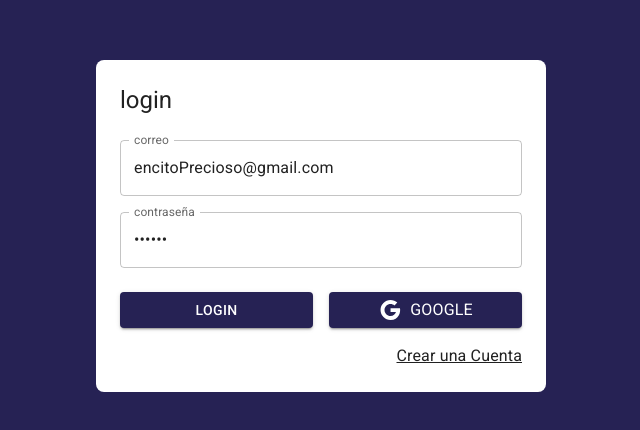
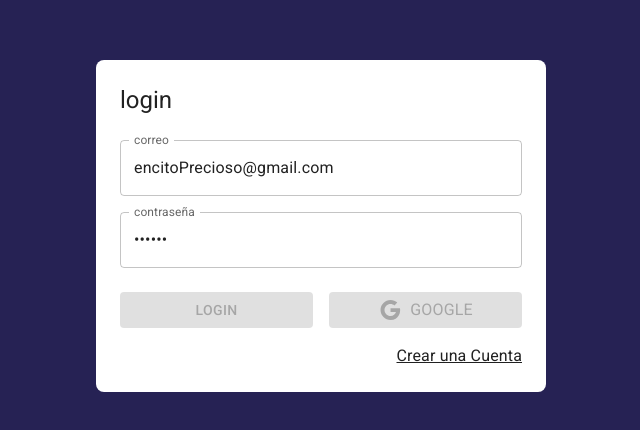
Before and after one commit to Dennisb-galeano/Journal-App, a React (Vite) app: page /auth/login in a window 1280 px wide. Shown: the part 174-604 px from the top of the page, without its empty margins (319-959 px from the left). Built offline with nearby package versions, Linux system fonts and the light colour scheme.

Commit message:
SC19 cl279-280 firebase SignIN Google - Disparar auth de google y deshabilitar botones login si se esta en progreso la autenticacion.

```diff
--- a/src/auth/pages/LoginPage.jsx
+++ b/src/auth/pages/LoginPage.jsx
@@ -1,15 +1,19 @@
 
 //crea el diseño
-import { useDispatch } from 'react-redux';
+import { useMemo } from 'react';
+
+import { useDispatch, useSelector } from 'react-redux';
 import { Link as RouterLink } from 'react-router-dom'; //para que no hayan conflictos al haber dos link, se le va colocar un "alias"
 import { Google } from "@mui/icons-material";
 import { Grid, TextField, Typography, Button, Link } from "@mui/material";
 
 import { AuthLayout } from '../layout/AuthLayout';
 import { useForm } from '../../hooks/useForm';
-import { startGoogleSigIn } from '../../store/auth/thunks';
+import { startGoogleSignIn, checkingAuthentication } from '../../store/auth/thunks';
 
 export const LoginPage = () => {
+
+  const {status} = useSelector( state => state.auth ) //obtener lo uqe me interesa del store, voy a obtener el state y de ahi el auth, de ese objeto del auth quiero el {status}, cin el status puedo usar un unseMemo para para uqe me regrese un booleano. se crea la const isAuthenticating que va a guardar la infomraon del estado.. y esta const, se usa en los botones del login
 
   const dispatch = useDispatch();
 
@@ -19,17 +23,18 @@ export const LoginPage = () => {
     password: '123456',
   });
 
+  const isAuthenticating = useMemo( () => status === 'checking' , [status]   )  //voy a memorizar el resultado del status que obtengo desde useSelector, si el status es EXACTAMENTE IGUAL al 'checking', eso va a regresar un booleano. y la dependencia [vaa a ser el estatus] "si el estatus cambia, se va a obtener un nuevo valor, si no" no va a volver a cambiar
 
   const onSubmit = (event) => { //el on submit, trata de autenticar con usuario y contraseña / tareas asincronas, se crea file thunks
     event.preventDefault();
 
     console.log({ email, password });
-    dispatch(checkingAuthentication() );
+    dispatch( checkingAuthentication() );
   }
 
   const onGoogleSignIn = () => { //esta fn, debe disparar la auth de google / tareas asincronas, se crea file thunks
     console.log("onGoogleSignIn");
-    dispatch( startGoogleSigIn() );
+    dispatch( startGoogleSignIn() );
   }
 
 
@@ -64,13 +69,18 @@ export const LoginPage = () => {
 
             <Grid container spacing={2} sx={{ mb: 2, mt: 1 }} >
               <Grid item xs={12} sm={6}>
-                <Button type="submit" variant="contained" fullWidth>
+                <Button
+                disabled = { isAuthenticating} // isAuth.. va a estar deshabilitado si se encuentra eutenticando
+                 type="submit"
+                variant="contained" fullWidth
+                >
                   Login
                 </Button>
               </Grid>
 
               <Grid item xs={12} sm={6}>
                 <Button
+                 disabled = { isAuthenticating}
                   variant="contained"
                   fullWidth
                   onClick={onGoogleSignIn}
--- a/src/auth/pages/RegisterPage.jsx
+++ b/src/auth/pages/RegisterPage.jsx
@@ -55,7 +55,7 @@ export const RegisterPage = () => {
             <Grid container direction='row' justifyContent='end'>
               <Typography sx={{mr:1 }}>ya tienes una cuenta?  </Typography>
               <Link component={RouterLink} to="/auth/login" color='inherit'>
-                Crear una Cuenta
+                Iniciar Sesion
               </Link>
 
 
--- a/src/fireBase/providers.js
+++ b/src/fireBase/providers.js
@@ -10,23 +10,22 @@ googleProvider.setCustomParameters({
   prompt: 'select_account'
 })
 
-
-export const signInWithGoogle = async () => { //se crea fn que me sirva para auth con google, por eso el try y catch
+//esta fn me conecta con google
+export const signInWithGoogle = async() => { //se crea fn que me sirva para auth con google, por eso el try y catch
 
   try {
     const result = await signInWithPopup(FirebaseAuth, googleProvider);  //en el argumento van el auth(esta en config.js) y el proveedor uqe quiero para uqe aparezca el popup(el mismo para cualquie red..social o auth)
     // const credentials = GoogleAuthProvider.credentialFromResult(result);
     // console.log({ credentials });   cons estas lineas podemos  obtener ver las credenciales de google, ejemplo
 
-    const user = result.user;
+    // const user = result.user;
     // console.log ({user});
 
     const {displayName, email, photoURL,uid} = result.user;
     return{
       ok: true,
       //user info
-      displayName, email, photoURL,uid
-
+       displayName, email, photoURL,uid
     }
 
   } catch (error) {
--- a/src/store/auth/authSlice.js
+++ b/src/store/auth/authSlice.js
@@ -15,29 +15,40 @@ export const authSlice = createSlice({
     errorMessage: null,
   },
 
-  reducers: { //se van a crear varios reducer
-    login: (state, action) => {
-
+  reducers: { //se van a crear varios reducer, este payload lo estoy usando en el dispatch en los thunks
+    login: (state, { payload }) => {
+      state.status = 'authenticated',
+      state.uid = payload.uid,
+      state.email = payload.email,
+      state.displayName = payload.displayName,
+      state.photoURL = payload.photoURL,
+      state.errorMessage = null;
+      console.log(state);
+      console.log(payload);
     },
 
-    logout: ( state, payload) => {
+    logout: (state, { payload }) => { //dejamos el estado, de como esta actualmente
 
+      state.status = 'not-authenticated';
+      state.uid = null;
+      state.email = null;
+      state.displayName = null;
+      state.photoURL = null;
+      state.errorMessage = payload.errorMessage;
     },
 
-    checkingCredentials: (state) =>{ //validara si se esta autenticado o no
-      state.status= 'checking';
-    },
-
-
-    //cada reducer dispara una accion
-
+    checkingCredentials: (state) => {//validara si se esta autenticado o no
+      state.status = 'checking';
+      console.log(state.status);
+    }
   },
 });
+//cada reducer dispara una accion
 
 
 // Action creators are generated for each case reducer function
-export const { login,logout,checkingCredentials } = authSlice.actions;
-
+export const { login, logout, checkingCredentials } = authSlice.actions;
+//export default authSlice.reducer
 
 
 /*
--- a/src/store/auth/thunks.js
+++ b/src/store/auth/thunks.js
@@ -2,28 +2,29 @@
 //los thunks son acciones que yo puedo despachar, peero esas  acciones internamente tienen una tarea ASINCRONA
 
 import { signInWithGoogle } from "../../fireBase/providers";
-import { checkingCredentials } from "./authSlice";
+import { checkingCredentials, login, logout } from "./authSlice";
 
 
-const checkingAuthentication = (email, Password) => {  //esta es mi tarea asincrona
+export const checkingAuthentication = (email, Password) => {  //esta es mi tarea asincrona
 
   return async(dispatch) => {
     dispatch( checkingCredentials() );
-
-
   }
 }
 
 
-export const startGoogleSigIn = () => {
+export const startGoogleSignIn = () => {
   return async (dispatch) => {
 
     dispatch( checkingCredentials() );
 
     const result= await signInWithGoogle(); //esta fn la llamo desde los providers.js
-    console.log ({result});
+    // console.log ({result});
+    if (!result.ok)
+      return dispatch ( logout(result.errorMessage)); //el logout esta en el authSlice alli se coloca el estado actual para el logout, si tengo un error melo muesra redux, pero si todo sale bien
+
+      dispatch (login( result) ) //si todo sale ok, se va ha hacer el dispatch de un objeto que pase al login, (me pude el payload.. el redult)
   }
-
 }
 
 //despachar una accion uqe ponga mi app en un estado loading, seria en el authSlice el checkingCredentials
```
